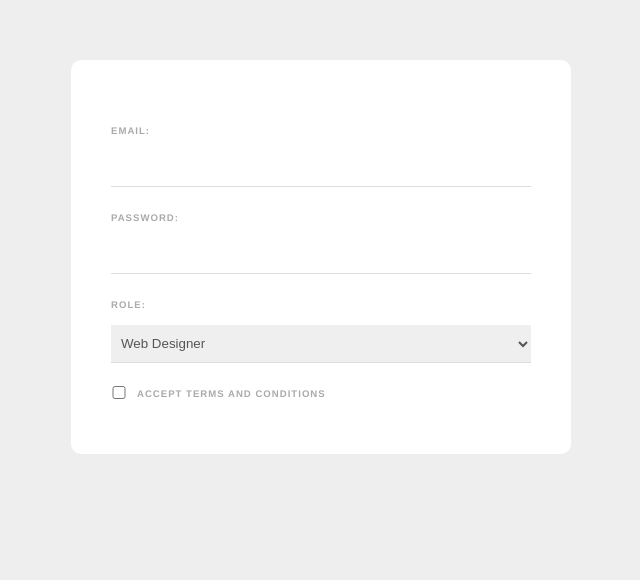
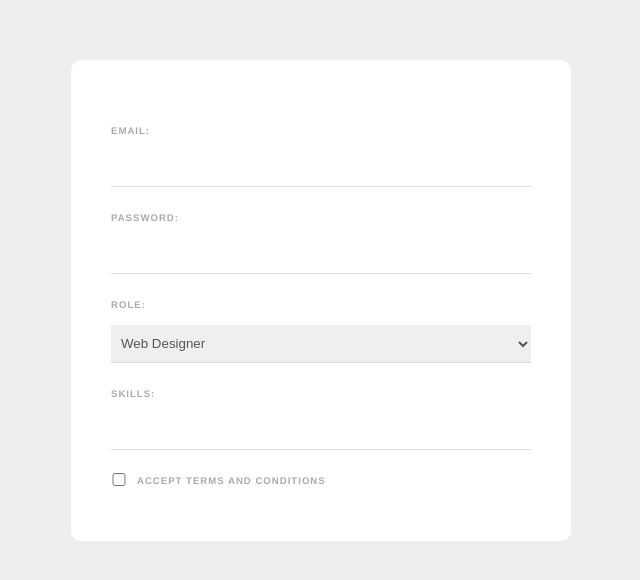
Before and after one commit to ericsg93/web-form, a Vue app: page / in a window 1280 px wide. Shown: the top 580 px of the page, without its empty margins (319-959 px from the left). Built offline with nearby package versions, Linux system fonts and the light colour scheme.

Commit message:
clase 42 - keyboard events & modifiers

```diff
--- a/src/components/SignUpForm.vue
+++ b/src/components/SignUpForm.vue
@@ -1,10 +1,10 @@
 <template>
   <form>
     <label>Email:</label>
-    <input type="email" required v-model="email"/>
+    <input type="email" required v-model="email" />
 
     <label>Password:</label>
-    <input type="password" required v-model="password"/>
+    <input type="password" required v-model="password" />
 
     <label>Role:</label>
     <select v-model="role">
@@ -12,8 +12,14 @@
       <option value="designer">Web Designer</option>
     </select>
 
+    <label>Skills:</label>
+    <input type="text" v-model="tempSkill" @keyup.alt="addSkill" />
+    <div v-for="skill in skills" :key="skill" class="pill">
+      {{ skill }}
+    </div>
+
     <div class="terms">
-      <input type="checkbox" v-model="terms" required>
+      <input type="checkbox" v-model="terms" required />
       <label>Accept terms and conditions</label>
     </div>
     <!--
@@ -29,10 +35,7 @@
       <input type="checkbox" value="mario" v-model="names">
       <label>mario</label>
     </div> -->
-
-
   </form>
-
 </template>
 
 <script>
@@ -43,7 +46,17 @@
       password: '',
       role: 'designer',
       terms: false,
-      //names: []
+      //names: [],
+      tempSkill: '',
+      skills: []
+    }
+  },
+  methods: {
+    addSkill(e) {
+      if(e.key === ',' && this.tempSkill && !this.skills.includes(this.tempSkill)) {
+        this.skills.push(this.tempSkill);
+        this.tempSkill = '';
+      }
     }
   }
 };
@@ -67,7 +80,8 @@
   letter-spacing: 1px;
   font-weight: bold;
 }
-input , select {
+input,
+select {
   display: block;
   padding: 10px 6px;
   width: 100%;
@@ -86,4 +100,6 @@
 }
 
 
+
+
 </style>
```
Lines whose indentation alone changed are shown as unchanged.
